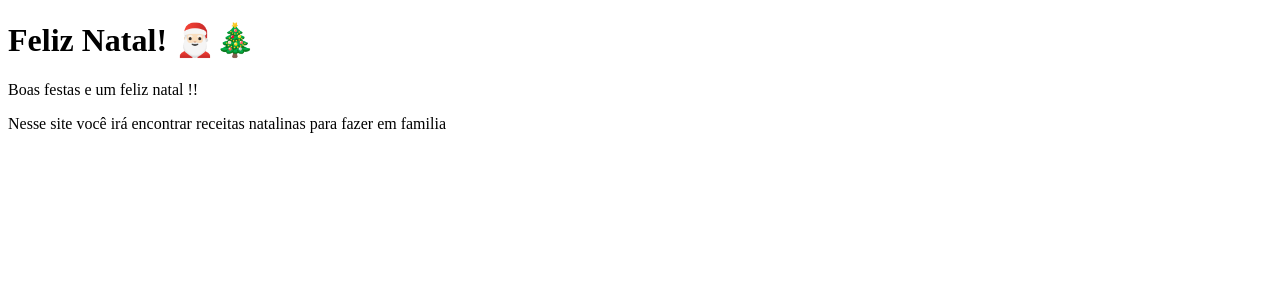
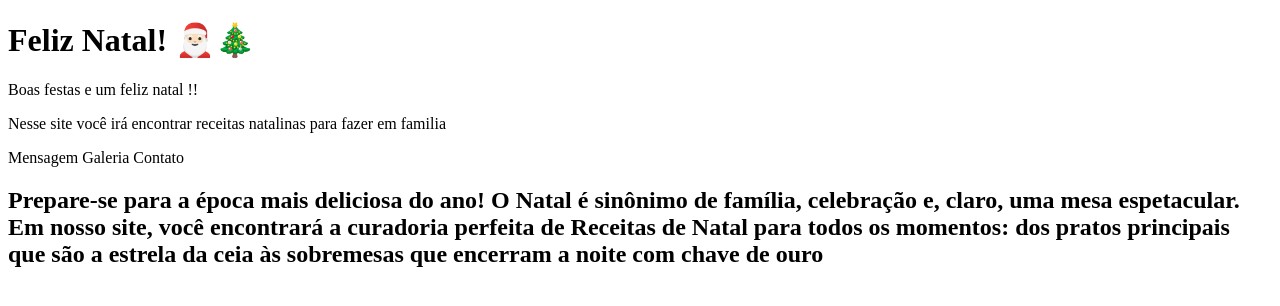
Before and after one commit to mariaeduardalucien/sitenatal, a plain HTML site: page index.html in a window 1280 px wide. Drawn offline with Linux system fonts and the light colour scheme.

Commit message:
aula 1711

```diff
--- a/index.html
+++ b/index.html
@@ -13,6 +13,29 @@
 <p>Nesse site você irá encontrar receitas natalinas para fazer em familia</p>
     </header>
 
+ <nav>
+  <a herf="#mensagem">Mensagem</a>
+  <a herf="#galeria">Galeria</a>
+  <a herf="#contato">Contato</a>
+</nav>
+
+<h2>Prepare-se para a época mais deliciosa do ano! O Natal é sinônimo de família, celebração e, claro, uma mesa espetacular. Em nosso site, você encontrará a curadoria perfeita de Receitas de Natal para todos os momentos: dos pratos principais que são a estrela da ceia às sobremesas que encerram a noite com chave de ouro</h2>
+
+<section class="principal">
+
+
+
+
+
+
+
+
+
+
+
+
+
+</section>
 
 
 </body>
```
Also changed, not shown: churrasco.jpeg (added), docedeuva.jpeg (added), salpicão.jpeg (added).
